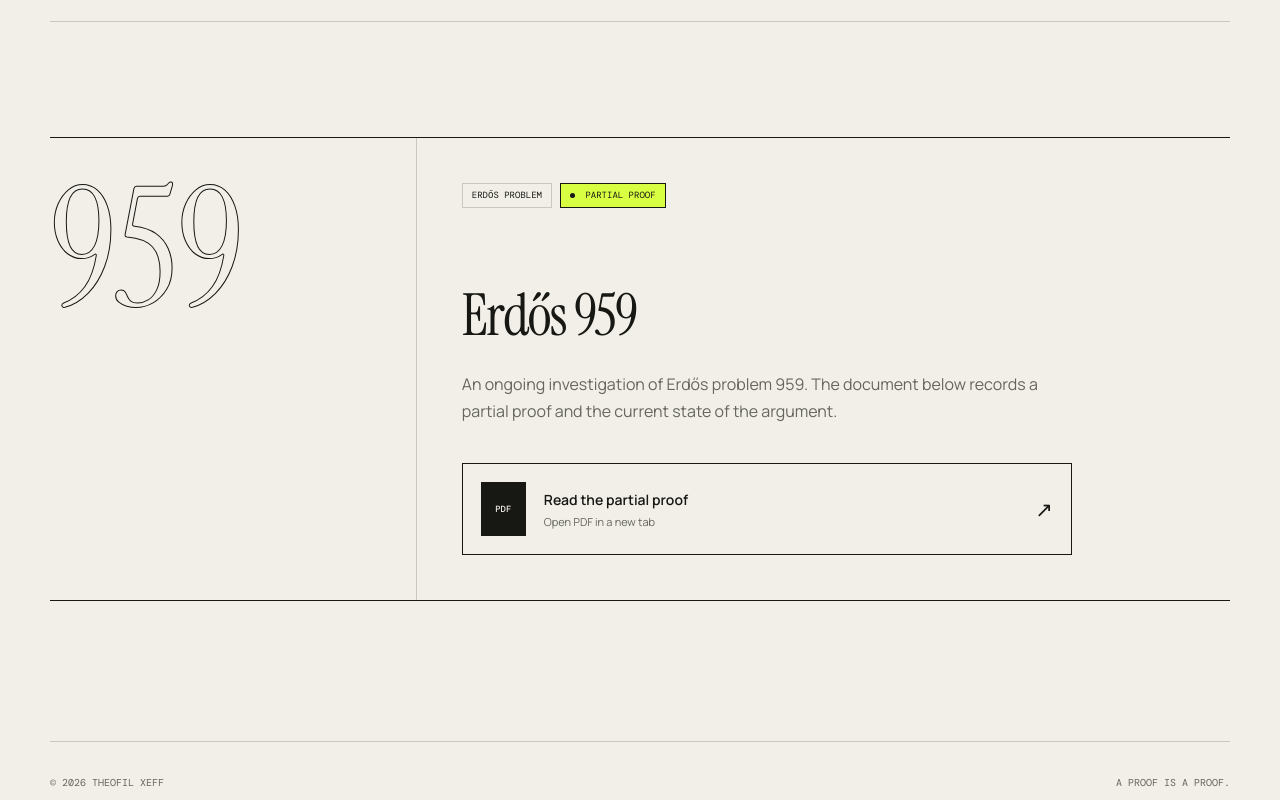
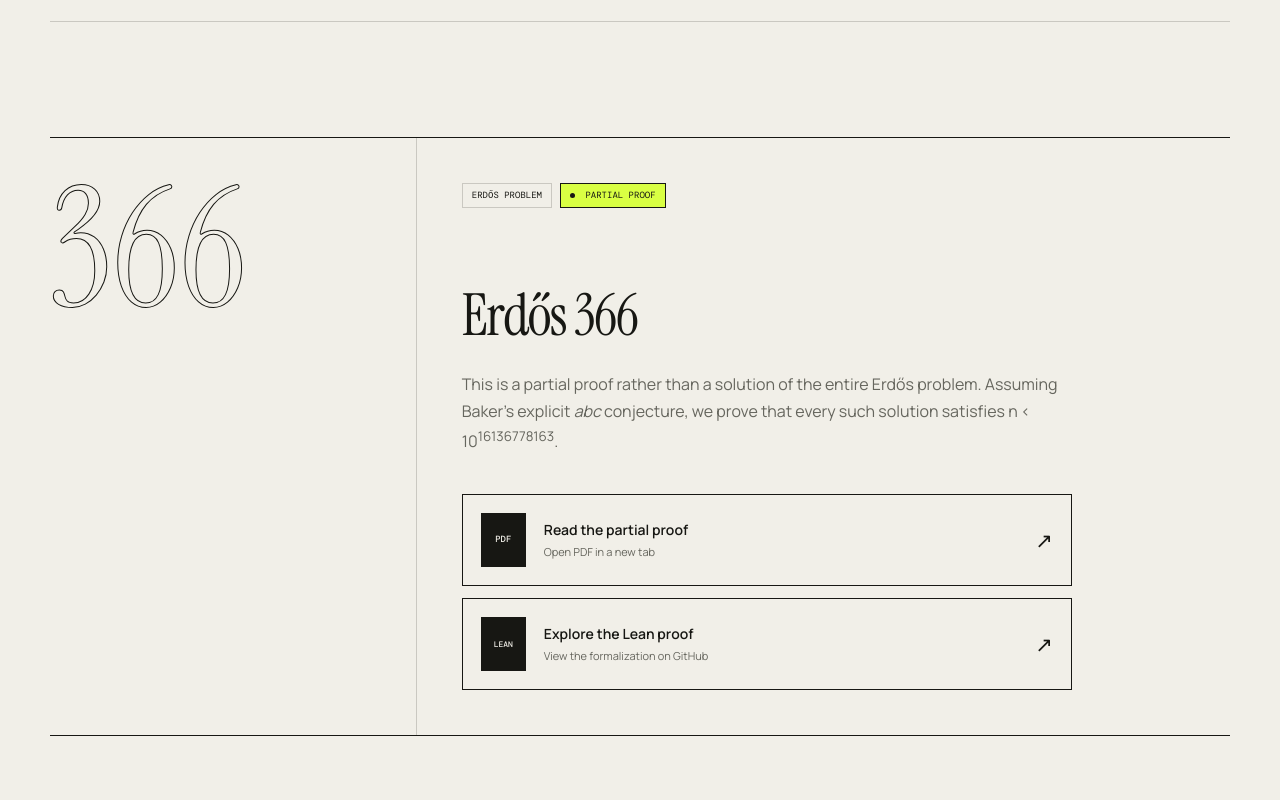
Before and after one commit to theofilxeff/theofilxeff.github.io, a plain HTML site: page index.html in a window 1280 px wide. Shown: the part 740-1540 px from the top of the page. Drawn offline with nearby package versions, Linux system fonts and the light colour scheme.

Commit message:
erdos366

```diff
--- a/index.html
+++ b/index.html
@@ -29,13 +29,43 @@
       <div class="hero-mark" aria-hidden="true">
         <div class="orbit orbit-one"></div>
         <div class="orbit orbit-two"></div>
-        <div class="number">959</div>
+        <div class="number">366</div>
         <div class="annotation">current<br>problem</div>
       </div>
     </section>
 
     <section class="problems" id="problems" aria-labelledby="problems-title">
       <h2 class="visually-hidden" id="problems-title">Erdős problems</h2>
+
+      <article class="problem-card">
+        <div class="problem-index" aria-hidden="true">366</div>
+        <div class="problem-main">
+          <div class="tags">
+            <span>Erdős problem</span>
+            <span class="status"><i></i> Partial proof</span>
+          </div>
+          <h3>Erdős 366</h3>
+          <p>This is a partial proof rather than a solution of the entire Erdős problem. Assuming Baker’s explicit <em>abc</em> conjecture, we prove that every such solution satisfies n &lt; 10<sup>16136778163</sup>.</p>
+          <div class="proof-links">
+            <a class="pdf-link" href="Erdos_366.pdf" target="_blank" rel="noopener">
+              <span class="pdf-icon" aria-hidden="true">PDF</span>
+              <span>
+                <strong>Read the partial proof</strong>
+                <small>Open PDF in a new tab</small>
+              </span>
+              <span class="arrow" aria-hidden="true">↗</span>
+            </a>
+            <a class="pdf-link" href="https://github.com/theofilxeff/erdos_366" target="_blank" rel="noopener">
+              <span class="pdf-icon code-icon" aria-hidden="true">LEAN</span>
+              <span>
+                <strong>Explore the Lean proof</strong>
+                <small>View the formalization on GitHub</small>
+              </span>
+              <span class="arrow" aria-hidden="true">↗</span>
+            </a>
+          </div>
+        </div>
+      </article>
 
       <article class="problem-card">
         <div class="problem-index" aria-hidden="true">959</div>
@@ -45,7 +75,7 @@
             <span class="status"><i></i> Partial proof</span>
           </div>
           <h3>Erdős 959</h3>
-          <p>An ongoing investigation of Erdős problem 959. The document below records a partial proof and the current state of the argument.</p>
+          <p>Partial proof because it does not solve the Erdős problem. For a finite set A ⊂ ℝ<sup>2</sup>, let f<sub>A</sub>(r) be the number of unordered pairs at distance r, and let G(n) be the maximum gap between the two largest values of f<sub>A</sub> over all n-point sets. We prove that there is an effectively computable constant c &gt; 0 such that G(n) ≥ n<sup>1+c</sup> for every sufficiently large integer n.</p>
           <a class="pdf-link" href="Erdos_959.pdf" target="_blank" rel="noopener">
             <span class="pdf-icon" aria-hidden="true">PDF</span>
             <span>
--- a/style.css
+++ b/style.css
@@ -119,6 +119,7 @@ h1 em, h2 em { font-weight: 400; }
 .problems { padding: 115px 0 140px; }
 
 .problem-card { display: grid; grid-template-columns: .62fr 1.38fr; border-top: 1px solid var(--ink); border-bottom: 1px solid var(--ink); }
+.problem-card + .problem-card { margin-top: 80px; }
 .problem-index { padding: 45px 25px 45px 0; font: 400 clamp(90px, 13vw, 180px)/.8 "Instrument Serif", serif; color: transparent; -webkit-text-stroke: 1px var(--ink); }
 .problem-main { padding: 45px 0 45px 45px; border-left: 1px solid var(--line); }
 .tags { display: flex; gap: 8px; margin-bottom: 70px; }
@@ -131,6 +132,9 @@ h1 em, h2 em { font-weight: 400; }
 .pdf-link { display: grid; grid-template-columns: auto 1fr auto; align-items: center; gap: 18px; max-width: 610px; padding: 18px; border: 1px solid var(--ink); text-decoration: none; transition: background .2s; }
 .pdf-link:hover { background: #e7e5dd; }
 .pdf-icon { display: grid; place-items: center; width: 45px; height: 54px; background: var(--ink); color: var(--paper); font: 500 9px/1 "DM Mono", monospace; }
+.proof-links { display: grid; gap: 12px; max-width: 610px; }
+.proof-links .pdf-link { width: 100%; }
+.code-icon { font-size: 8px; }
 .pdf-link strong, .pdf-link small { display: block; }
 .pdf-link strong { font-size: 14px; font-weight: 600; }
 .pdf-link small { margin-top: 5px; color: var(--muted); font-size: 11px; }
```
Also changed, not shown: 1 other file.
